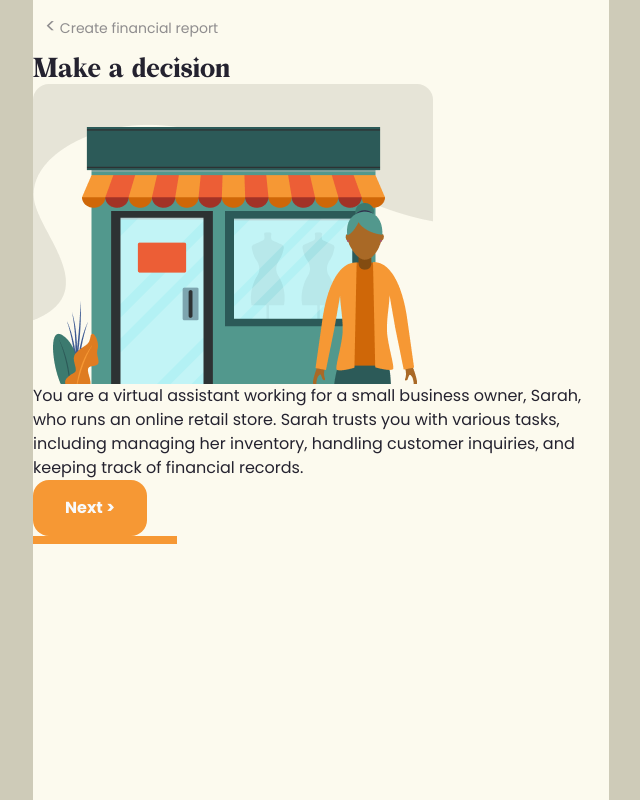
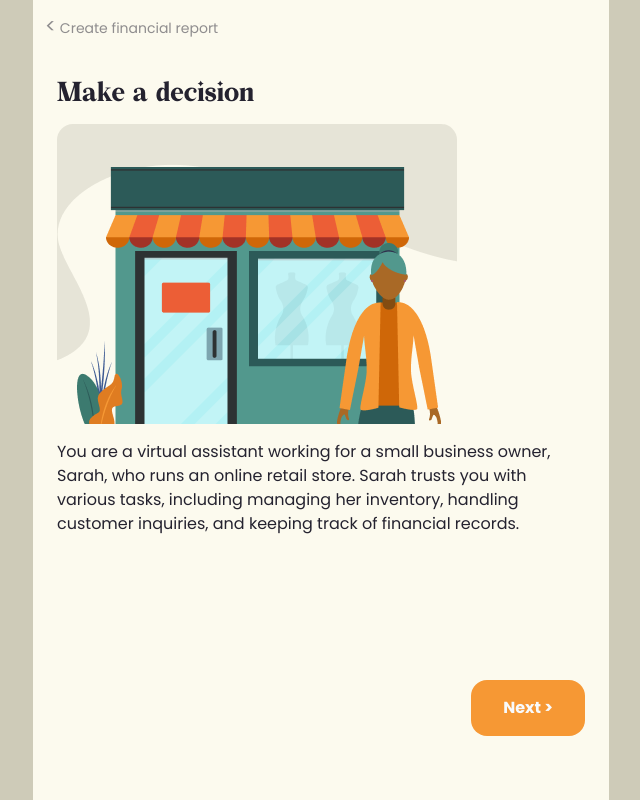
Before and after one commit to christojeffrey/levelup, a Next.js app: page /skills/google-sheets/4 in a window 1280 px wide. Shown: the whole page, without its empty margins (319-959 px from the left). Built offline with nearby package versions, Linux system fonts and the light colour scheme.

Commit message:
feat: outcome

```diff
--- a/src/app/globals.css
+++ b/src/app/globals.css
@@ -5,6 +5,14 @@
 @font-face {
   font-family: "Bohemian-Soul";
   src: url("/fonts/BohemianSoul-Regular.otf");
+}
+
+html {
+  font-family: var(--font-poppins), sans-serif;
+}
+
+.font-sans {
+  font-family: var(--font-poppins), sans-serif;
 }
 
 h1,
--- a/src/app/layout.tsx
+++ b/src/app/layout.tsx
@@ -2,7 +2,11 @@ import type { Metadata } from "next";
 import { Poppins } from "next/font/google";
 import "./globals.css";
 
-const poppins = Poppins({ weight: ["400", "700"], subsets: ["latin"] });
+const poppins = Poppins({
+  weight: ["400", "700"],
+  subsets: ["latin"],
+  variable: "--font-poppins",
+});
 
 export const metadata: Metadata = {
   title: "LevelUp",
--- a/src/app/skills/google-sheets/4/page.tsx
+++ b/src/app/skills/google-sheets/4/page.tsx
@@ -4,7 +4,6 @@ import { Progress } from "@/components/ui/progress";
 import Image from "next/image";
 import { useState } from "react";
 import { AnimatePresence, motion } from "framer-motion";
-import { image } from "d3";
 
 const story = [
   {
@@ -26,6 +25,18 @@ const story = [
     imageSrc: "/comic-4.png",
     description:
       "You realize that correcting this error will show a less favorable financial position, which could negatively influence the investor's decision. However, if you don't correct it, Sarah might not notice your mistake, and the report will show a more positive financial situation",
+    answerOptions: [
+      {
+        text: "You correct the miscategorized expense and inform Sarah about the mistake, providing her with the accurate financial report.",
+        outcome:
+          " This demonstrates your honesty and commitment to providing accurate information, even if it means additional work and potentially disappointing your boss with the initial error discovery.",
+      },
+      {
+        text: "You decide to leave the expense as it is, thinking it might be better to present a more favorable report to the investor.",
+        outcome:
+          "This choice compromises your integrity as it involves knowingly presenting inaccurate information, which could lead to serious consequences if discovered later.",
+      },
+    ],
   },
 ];
 
@@ -42,15 +53,14 @@ const answerOptions = [
   },
 ];
 
-function StoryRenderer({ currentStory, onNext }) {
+function StoryRenderer({ currentStory, onNext, setAnswer, answer }) {
   return (
-    <div className="flex flex-col flex-1 relative">
-      <div className="absolute w-full h-full justify-center">
+    <div className="flex flex-col w-full h-full">
       <AnimatePresence>
         <motion.div
           key={story[currentStory].imageSrc}
-            initial={{ x: 300, opacity: 0 }}
-            animate={{ x: 0, opacity: 1 }}
+          initial={{ x: 300, opacity: 0, position: "absolute" }}
+          animate={{ x: 0, opacity: 1, position: "relative" }}
           exit={{ x: -300, opacity: 0, position: "absolute" }}
           transition={{
             type: "spring",
@@ -63,16 +73,53 @@ function StoryRenderer({ currentStory, onNext }) {
             alt="Comic Illustration"
             width={400}
             height={300}
-              className="rounded-2xl object-cover"
+            className="rounded-2xl object-cover my-4"
           />
-            <p className="animate-in">{story[currentStory].description}</p>
+          <p
+            className={`${
+              story[currentStory].answerOptions ? "mb-4" : "min-h-60"
+            } font-sans`}
+          >
+            {story[currentStory].description}
+          </p>
         </motion.div>
+        {story[currentStory].answerOptions && (
+          <motion.div
+            key="answer"
+            initial={{ y: 300, opacity: 0 }}
+            animate={{ y: 0, opacity: 1 }}
+            exit={{ y: 300, opacity: 0, position: "absolute" }}
+            transition={{
+              type: "spring",
+              bounce: 0,
+              duration: 0.5,
+            }}
+          >
+            <h2 className="text-lg text-center font-sans font-bold">
+              What will you do?
+            </h2>
+            <div className="flex flex-col gap-2 mt-2 mb-2">
+              {answerOptions.map((option, index) => (
+                <button
+                  key={index}
+                  className={`${
+                    answer === index ? "border-green-main" : "border-bw-darker"
+                  } border-2 rounded-2xl px-4 py-2 text-left`}
+                  onClick={() => {
+                    setAnswer(index);
+                  }}
+                >
+                  {option.text}
+                </button>
+              ))}
+            </div>
+          </motion.div>
+        )}
       </AnimatePresence>
       <Button className="self-end" onClick={onNext}>
         Next &gt;
       </Button>
-        <Progress value={((currentStory + 1) / story.length) * 100}></Progress>
-      </div>
+      {/* <Progress value={((currentStory + 1) / story.length) * 100}></Progress> */}
     </div>
   );
 }
@@ -80,8 +127,7 @@ function StoryRenderer({ currentStory, onNext }) {
 export default function Page() {
   const [currentStory, setCurrentStory] = useState(0);
   const [comicSection, setComicSection] = useState(true);
-  const [answerSection, setAnswerSection] = useState(false);
-  const [answer, setAnswer] = useState(0);
+  const [answer, setAnswer] = useState(null);
   const [outcomeSection, setOutcomeSection] = useState(false);
 
   return (
@@ -89,24 +135,36 @@ export default function Page() {
       <nav className="text-[#24222F]/[0.5] p-3 text-bold text-sm">
         <span className="text-xl">&lt;</span> Create financial report
       </nav>
+      <div className="p-6">
+        {comicSection && (
+          <>
             <h1 className="text-2xl">Make a decision</h1>
-      {comicSection && (
             <section className="flex flex-1 flex-col">
               <StoryRenderer
                 currentStory={currentStory}
                 onNext={() => {
                   if (currentStory === 3) {
                     setComicSection(false);
-                setAnswerSection(true);
+                    setOutcomeSection(true);
                   } else {
                     setCurrentStory((prev) => prev + 1);
                   }
                 }}
+                setAnswer={setAnswer}
+                answer={answer}
               />
             </section>
+          </>
         )}
-      {answerSection && (
+        {/* {answerSection && (
           <section className="flex flex-grow flex-col justify-center">
+            <Image
+              src={story[3].imageSrc}
+              alt="Comic Illustration"
+              width={400}
+              height={300}
+              className="rounded-2xl object-cover my-4"
+            />
             <h2 className="text-lg text-center">What will you do?</h2>
             <div className="flex flex-row">
               {answerOptions.map((option, index) => (
@@ -124,13 +182,23 @@ export default function Page() {
               ))}
             </div>
           </section>
-      )}
+        )} */}
         {outcomeSection && (
           <section className="flex flex-1 flex-col justify-center">
-          <h2 className="text-lg text-center">Integrity Outcome</h2>
-          <p>{answerOptions[answer].outcome}</p>
+            <h1 className="text-2xl text-center">Well done!</h1>
+            <div className="w-full flex items-center justify-center my-12">
+              <Image
+                src="/badges/integrity-check.png"
+                alt="a sparkly vibrant orange badge with a big check mark"
+                className="object-contain"
+                width={160}
+                height={160}
+              />
+            </div>
+            <p className="font-sans">{answerOptions[answer].outcome}</p>
           </section>
         )}
       </div>
+    </div>
   );
 }
```
Also changed, not shown: public/badges/integrity-check.png (added), public/badges/integrity-cross.png (added). Lines whose indentation alone changed are shown as unchanged.
